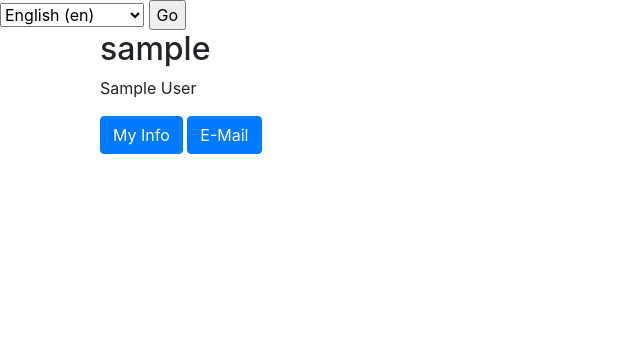
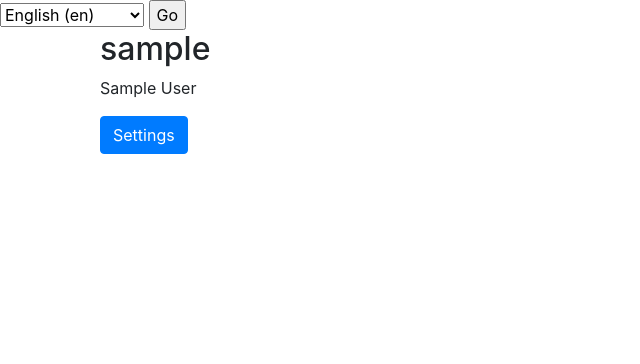
Before and after one commit to Uran198/med, a Django app: template med/templates/users/user_detail.html in a window 1280 px wide. Shown: the part 56-420 px from the top of the page, without its empty margins (0-640 px from the left). Run offline with Django 3.2, Linux system fonts and the light colour scheme; the template is opened without the code that fills it: values that come from a table or form of the project are taken from there, others are empty; the visitor is signed in with stand-in values (Sample User, id 1); data comes from the database, SQL or seed files in the repository; parts of the project's set-up code (start-up, migrations or seed data) failed here and were passed over; some libraries are stand-ins or nearby versions.

Commit message:
Added translation and unified settings

```diff
--- a/med/templates/users/user_detail.html
+++ b/med/templates/users/user_detail.html
@@ -28,8 +28,7 @@
 <div class="row">
 
   <div class="col-sm-12 ">
-    <a class="btn btn-primary" href="{% url 'users:update' %}">My Info</a>
-    <a class="btn btn-primary" href="{% url 'account_email' %}">E-Mail</a>
+    <a class="btn btn-primary" href="{% url 'users:update' %}">{% trans "Settings" %}</a>
     <!-- Your Stuff: Custom user template urls -->
   </div>
 
--- a/med/templates/users/user_form.html
+++ b/med/templates/users/user_form.html
@@ -1,10 +1,11 @@
 {% extends "base.html" %}
-{% load crispy_forms_tags %}
+{% load crispy_forms_tags i18n %}
 
 {% block title %}{{ user.username }}{% endblock %}
 
 {% block content %}
     <h1>{{ user.username }}</h1>
+    <a class="btn btn-primary" href="{% url 'account_email' %}">{% trans "E-Mail settings" %}</a>
     <form enctype="multipart/form-data" class="form-horizontal" method="post" action="{% url 'users:update' %}">
         {% csrf_token %}
         {{ form|crispy }}
```
